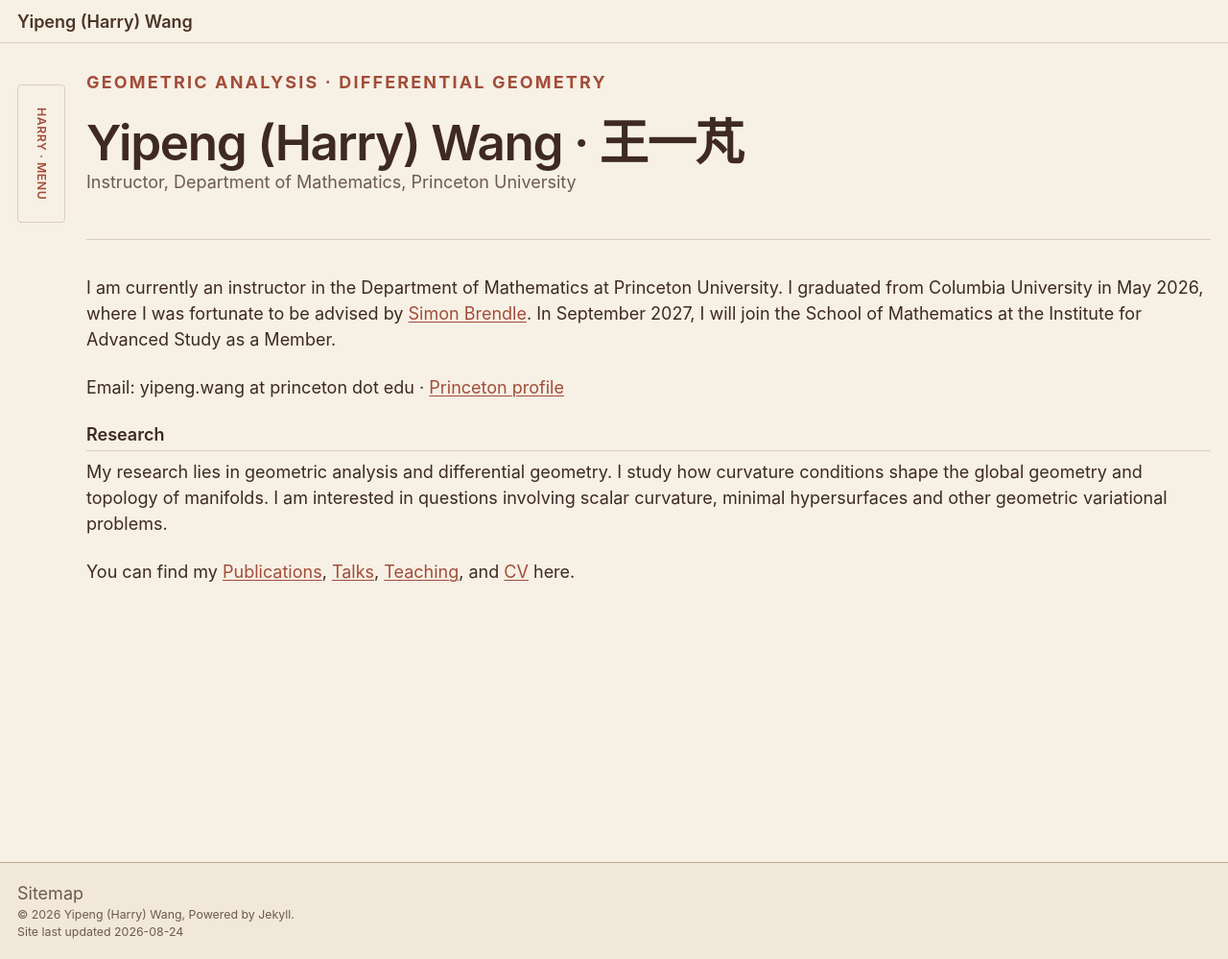
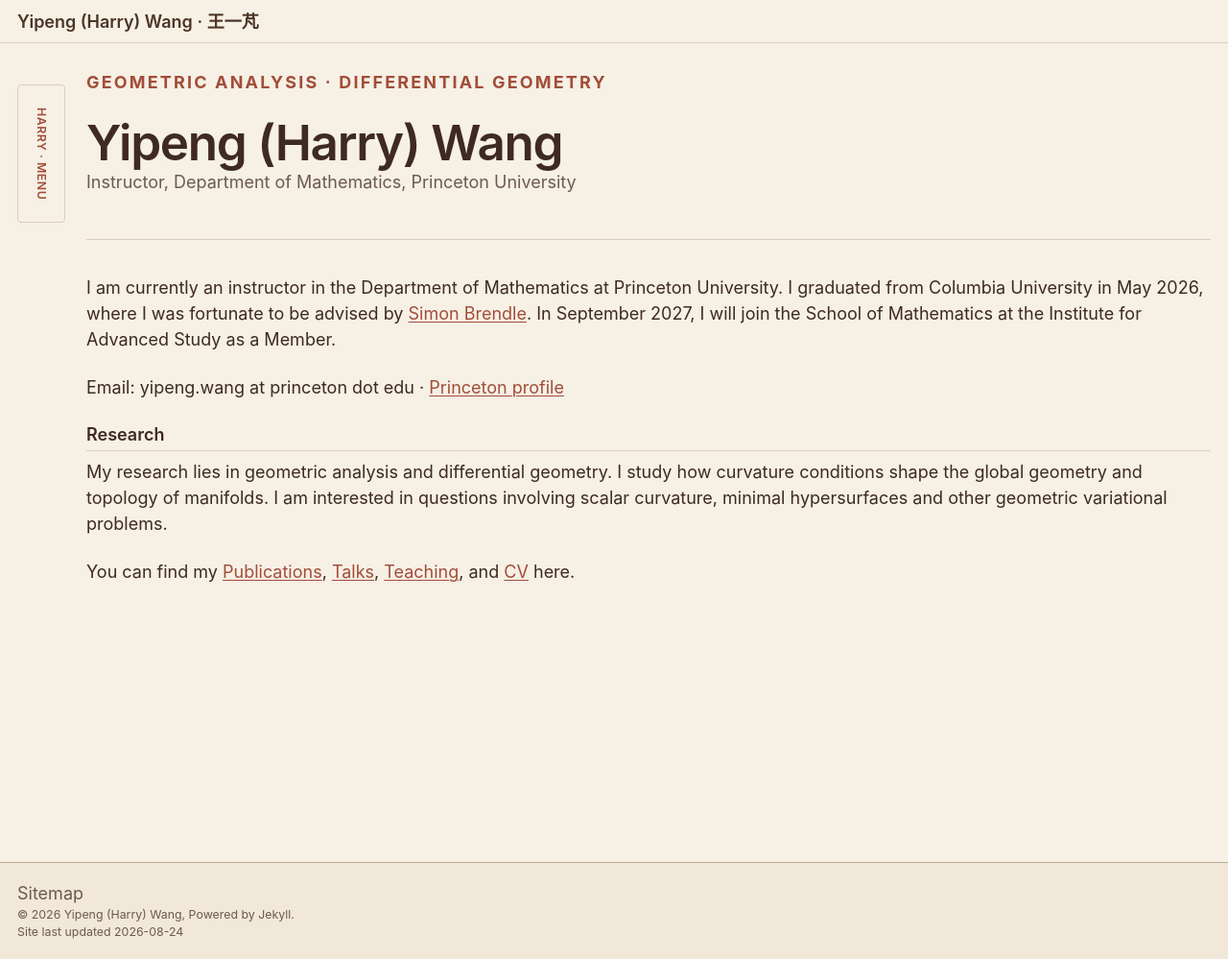
Before and after one commit to ypharry/ypharry.github.io, a Jekyll site: the page built from _pages/about.md, in a window 1280 px wide and 999 px high. Shown: the whole window at 96% size. Built offline with Jekyll 4.4.1, drawn with Linux system fonts in a browser that asks for light colours; a script that is not in the unit is left out.

Commit message:
Move Chinese name to top navigation link

```diff
--- a/_includes/masthead.html
+++ b/_includes/masthead.html
@@ -2,6 +2,6 @@
 
 <header class="masthead" role="banner">
   <div class="masthead__inner-wrap">
-    <a class="masthead__home-link" href="{{ base_path }}/">{{ site.title }}</a>
+    <a class="masthead__home-link" href="{{ base_path }}/">{{ site.title }} <span aria-hidden="true">&middot;</span> 王一芃</a>
   </div>
 </header>
```
Also changed, not shown: _pages/about.md (+1 -1 lines).
